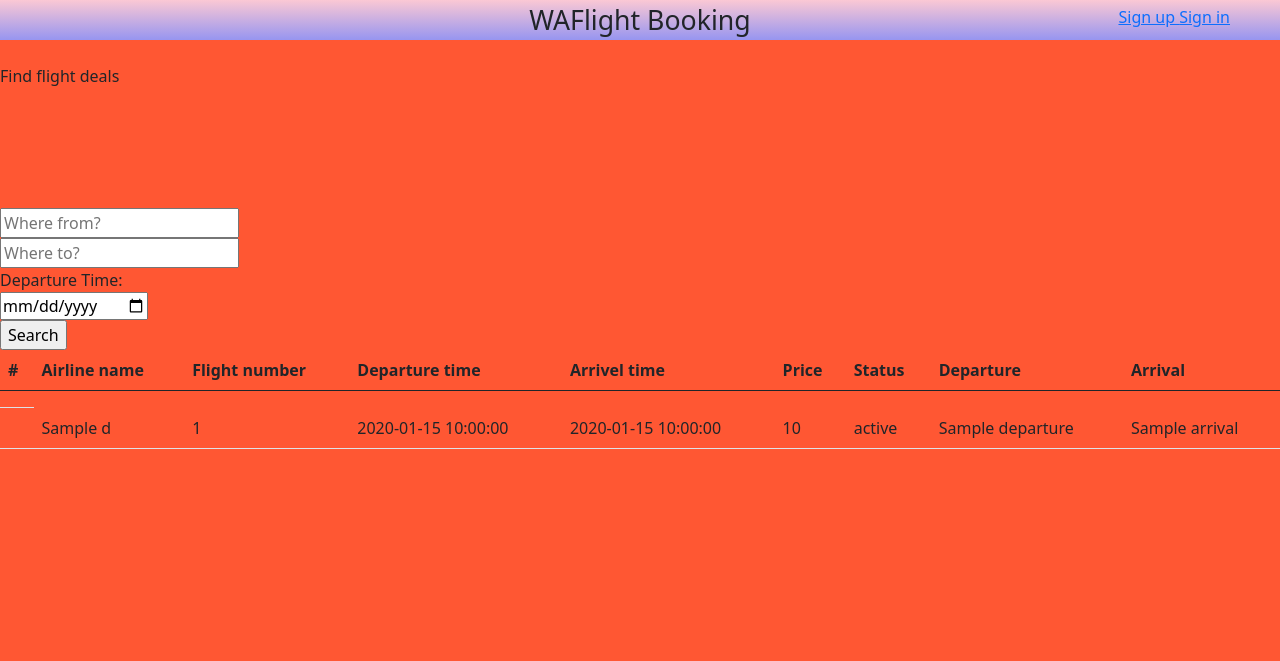
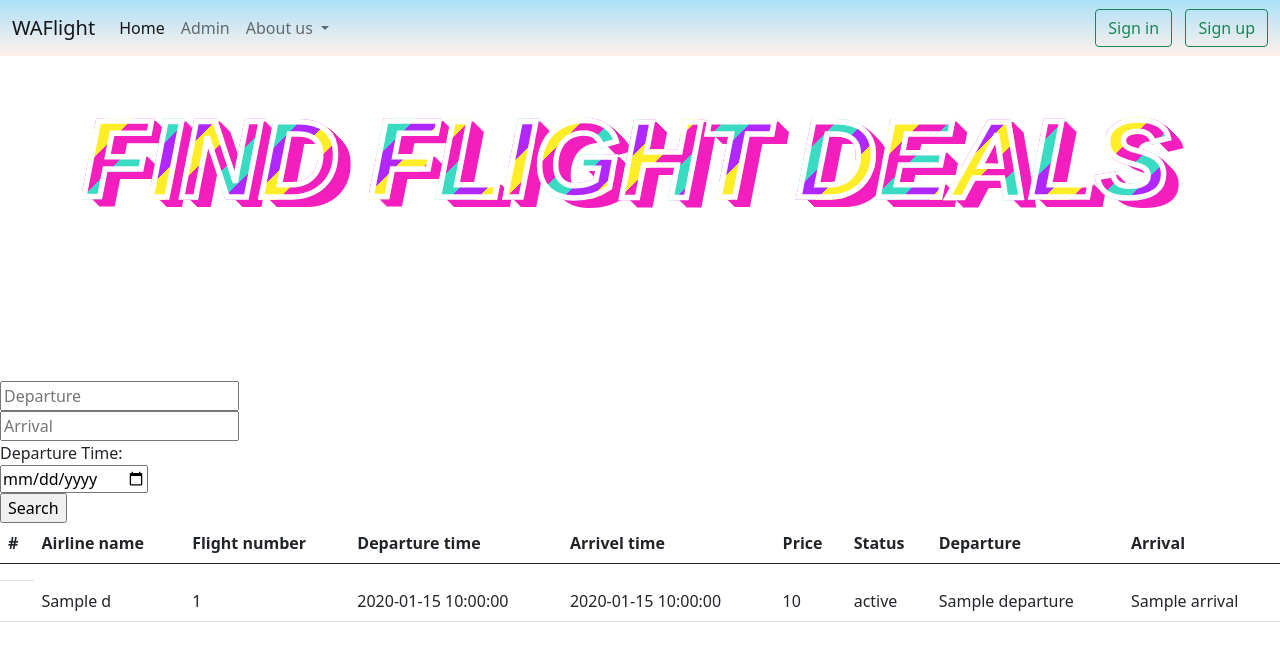
Before and after one commit to Averyyy/WA-Flight, a Flask app: template templates/index.html in a window 1280 px wide. Shown: the top 661 px of the page. Run offline with Flask 2, Linux system fonts and the light colour scheme; the template is opened without the code that fills it: most values are stand-ins (such as "Sample title", 1, 10 or a date in 2020); parts of the project's set-up code (start-up, migrations or seed data) failed here and were passed over.

Commit message:
Before customize datalist

```diff
--- a/static/index_view.css
+++ b/static/index_view.css
@@ -7,16 +7,18 @@
 }
 
 body {
-background-color:#FF5733;
+/* background-image: linear-gradient(to top, #e6e9f0 0%, #eef1f5 100%); */
+background-color: white;
 }
 
-.header{
+#header{
 /* background-image: linear-gradient(to right, #eea2a2 0%, #bbc1bf 19%, #57c6e1 42%, #b49fda 79%, #7ac5d8 100%); */
-background-image: linear-gradient(to top, #9795f0 0%, #fbc8d4 100%);
+/* background-image: linear-gradient(to top, #9795f0 0%, #fbc8d4 100%); */
 /* box-shadow: 0 0 5px 10px #555; */
+background-image: linear-gradient(to top, #fff1eb 0%, #ace0f9 100%);
 color : linear-gradient(to right, #eea2a2 0%, #bbc1bf 19%, #57c6e1 42%, #b49fda 79%, #7ac5d8 100%);
 text-align: center;
-font-size: 20pt;
+/* font-size: 10pt; */
 position: relative;
 font-weight: 400;
 
@@ -27,6 +29,52 @@ font-weight: 400;
   top: 5px;
 
   text-align: right;
-
+}
+#search{
+position:
 
 }
+.container * {
+  margin: 20px 0;
+}
+.container .line-text {
+  position: relative;
+  display: inline-block;
+  font-size: 110px;
+  font-weight: 800;
+  text-transform: uppercase;
+  font-style: italic;
+  color: transparent;
+  -webkit-text-stroke-width: 5.5px;
+  -webkit-text-stroke-color: white;
+  white-space: nowrap;
+  text-shadow: 12px 15px #39dbc2, 13px 16px #f41fbf, 14px 17px #f41fbf, 15px 18px #f41fbf, 16px 19px #f41fbf, 17px 20px #f41fbf, 18px 21px #f41fbf, 19px 22px #f41fbf, 20px 23px #f41fbf, 21px 24px #f41fbf, 22px 25px #f41fbf, 23px 26px #f41fbf, 24px 27px #f41fbf, 25px 28px #f41fbf;
+}
+.container .stripe-text {
+  position: relative;
+  font-size: 110px;
+  text-transform: uppercase;
+  font-weight: 900;
+  font-family: "Catamaran", sans-serif;
+  font-style: italic;
+}
+.container .stripe-text:after {
+  position: absolute;
+  left: 0;
+  content: "Find Flight Deals";
+  background: -webkit-repeating-linear-gradient(135deg, #f41fbf, #f41fbf 20px, #ffed28 20px, #ffed28 40px, #b028ff 40px, #b028ff 60px, #39dbc2 60px, #39dbc2 80px);
+  background-clip: text;
+  -webkit-background-clip: text;
+  color: transparent;
+  -webkit-text-stroke-width: 5.5px;
+  -webkit-text-stroke-color: white;
+}
+.container .stripe-text:before {
+  z-index: -1;
+  position: absolute;
+  content: "Find Flight Deals";
+  color: #f41fbf;
+  top: 0px;
+  left: 0px;
+  text-shadow: 5px 0px #f41fbf, 6px 1px #f41fbf, 7px 2px #f41fbf, 8px 3px #f41fbf, 9px 4px #f41fbf, 10px 5px #f41fbf, 11px 6px #f41fbf, 12px 7px #f41fbf, 13px 8px #f41fbf, 14px 9px #f41fbf, 15px 10px #f41fbf;
+}
--- a/templates/index.html
+++ b/templates/index.html
@@ -4,23 +4,61 @@
 <head>
 	<link href="https://cdn.jsdelivr.net/npm/bootstrap@5.0.2/dist/css/bootstrap.min.css" rel="stylesheet" integrity="sha384-EVSTQN3/azprG1Anm3QDgpJLIm9Nao0Yz1ztcQTwFspd3yD65VohhpuuCOmLASjC" crossorigin="anonymous">
 	<link rel="stylesheet" href="../static/index_view.css" />
-<header class='header'>
-	<a>WAFlight Booking</a>
+<header id='header'>
+	<nav class="navbar navbar-expand-lg navbar-light bg-light" id = 'header' >
+  <div class="container-fluid" >
+    <a class="navbar-brand" href="#">WAFlight</a>
+    <button class="navbar-toggler" type="button" data-bs-toggle="collapse" data-bs-target="#navbarSupportedContent" aria-controls="navbarSupportedContent" aria-expanded="false" aria-label="Toggle navigation">
+      <span class="navbar-toggler-icon"></span>
+    </button>
+    <div class="collapse navbar-collapse" id="navbarSupportedContent">
+      <ul class="navbar-nav me-auto mb-2 mb-lg-0">
+        <li class="nav-item">
+          <a class="nav-link active" aria-current="page" href="#">Home</a>
+        </li>
+        <li class="nav-item">
+          <a class="nav-link" href="#">Admin</a>
+        </li>
+        <li class="nav-item dropdown">
+          <a class="nav-link dropdown-toggle" href="#" id="navbarDropdown" role="button" data-bs-toggle="dropdown" aria-expanded="false">
+            About us
+          </a>
+          <ul class="dropdown-menu" aria-labelledby="navbarDropdown">
+            <li><a class="dropdown-item" href="#">Wendy</a></li>
+            <li><a class="dropdown-item" href="#">Avery action</a></li>
+            <li><hr class="dropdown-divider"></li>
+            <li><a class="dropdown-item" href="#">Something else here</a></li>
+          </ul>
+        </li>
+        <!-- <li class="nav-item">
+          <a class="nav-link disabled" href="#" tabindex="-1" aria-disabled="true">Disabled</a>
+        </li> -->
+      </ul>
+      <form class="d-flex">
+        <button class="btn btn-outline-success" type="submit" style="margin-right: 10pt; color = white">Sign in</button>
+				<button class="btn btn-outline-success" type="submit" >Sign up</button>
+      </form>
+    </div>
+  </div>
+</nav>
+	<!-- <a>WAFlight Booking</a> -->
 </header>
-<div id='sign'>
+<!-- <div id='sign'>
 	<a href="{{ url_for("sign_up") }}">Sign up  </a>
 	<a href="{{ url_for("sign_in") }}">  Sign in</a>
-</div>
+</div> -->
 
 </head>
 
 <body>
+	<div class='container'>
+	<div class='stripe-text'>Find Flight Deals</div>
+	</div>
 	<div id='search'>
-		<br>Find flight deals<br>
 		<form action="/public_view" method="post">
 			<br><br><br><br><br>
 <!--			Where from:<br>-->
-			<input type="text" name="from" list="list1" placeholder="Where from?">
+			<input type="text" name="from" list="list1" placeholder="Departure">
 			<datalist id="list1">
 				{% for i in departure_city %}
 					<option>{{ i }}</option>
@@ -28,7 +66,7 @@
 			</datalist>
 			<br>
 <!--			To City:<br>-->
-			<input type="text" name="to" list='list1' placeholder="Where to?">
+			<input type="text" name="to" list='list1' placeholder="Arrival">
 			<datalist id="list1">
 				{% for i in arrival_city %}
 					<option>{{ i }}</option>
```
Also changed, not shown: static/script.js (added).
